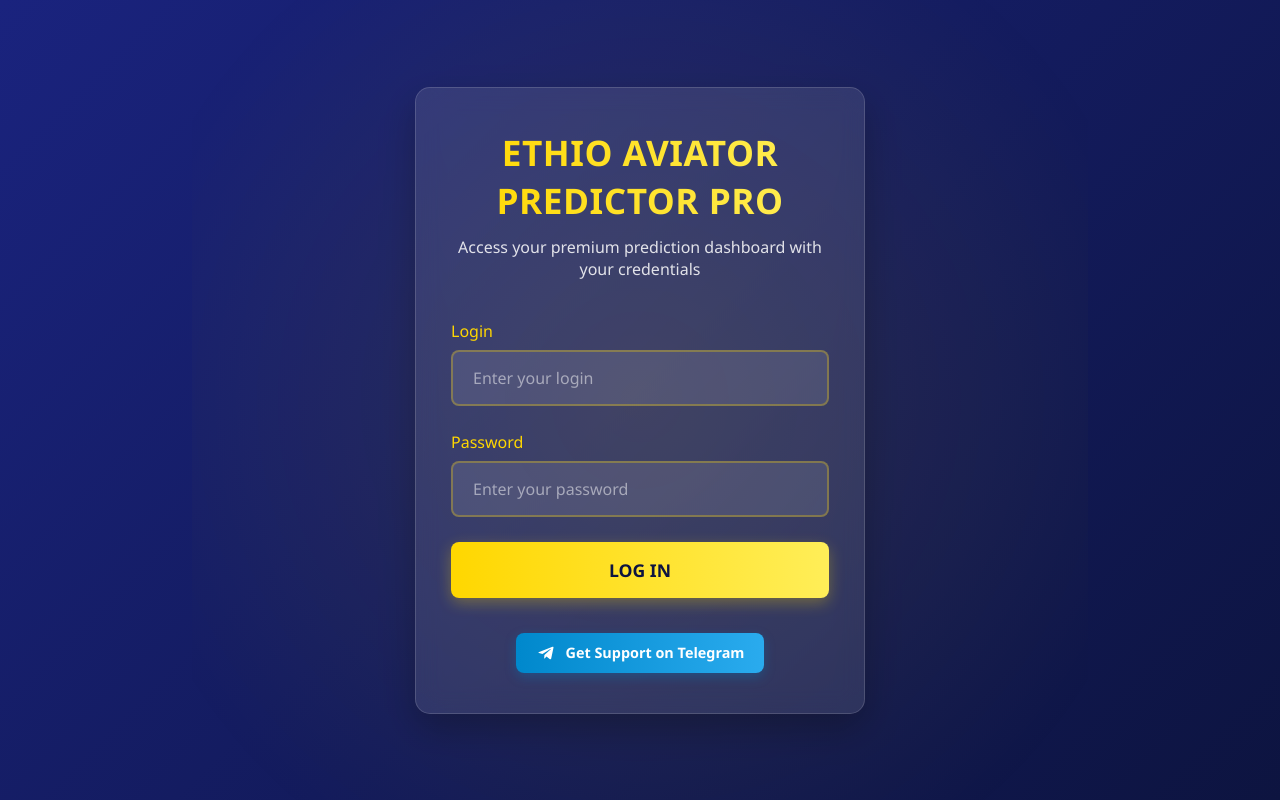
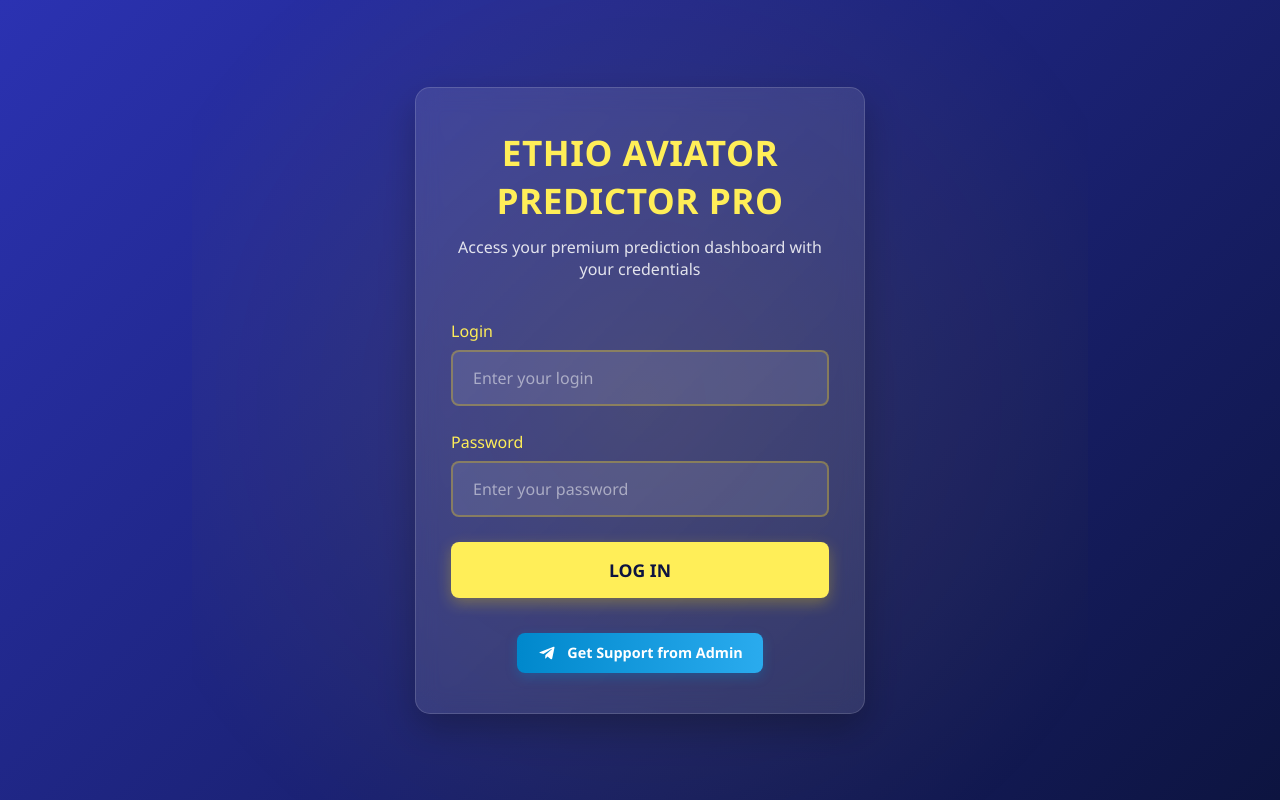
Before and after one commit to Aviatorpredictorproo/aviatorpro, a website: page public/login.html in a window 1280 px wide. Shown: the top 800 px of the page. Drawn offline with Linux system fonts and the light colour scheme.

Commit message:
Update login.html content

```diff
--- a/public/login.html
+++ b/public/login.html
@@ -6,9 +6,9 @@
     <title>ETHIO AVIATOR PREDICTOR PRO - Login</title>
     <style>
         :root {
-            --primary-blue: #1a237e;
+            --primary-blue: #2b32b2;
             --dark-blue: #0d1440;
-            --gold: #FFD700;
+            --gold: #FFEE58;
             --light-gold: #FFEE58;
             --white: #ffffff;
             --telegram-blue: #0088cc;
@@ -198,7 +198,7 @@
                 <svg class="telegram-icon" viewBox="0 0 24 24">
                     <path d="M9.78 18.65l.28-4.23 7.68-6.92c.34-.31-.07-.46-.52-.19L7.74 13.3 3.64 12c-.88-.25-.89-.86.2-1.3l15.97-6.16c.73-.33 1.43.18 1.15 1.3l-2.72 12.81c-.19.91-.74 1.13-1.5.71L12.6 16.3l-1.99 1.93c-.23.23-.42.42-.83.42z"/>
                 </svg>
-                Get Support on Telegram
+                Get Support from Admin
             </a>
         </footer>
     </div>
```
